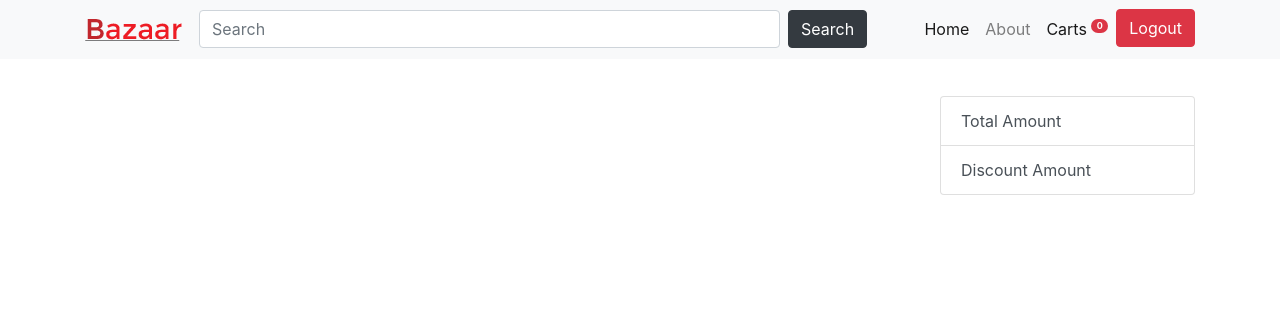
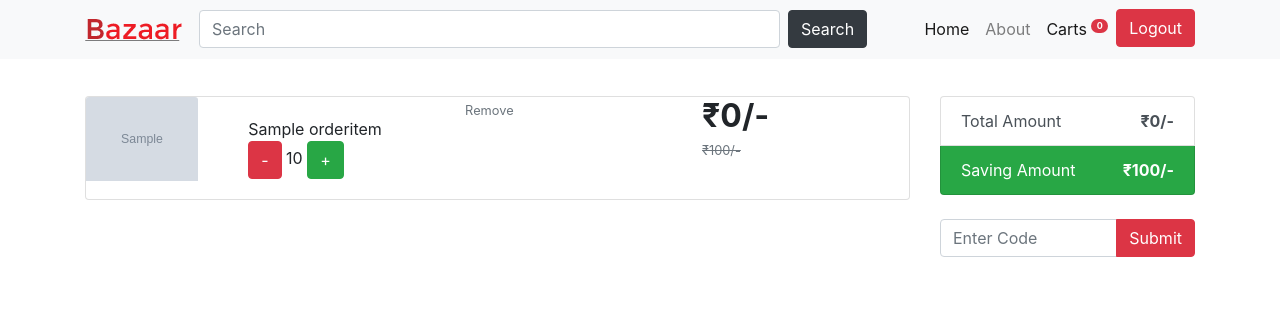
Before and after one commit to sadique-cws/bazaar_ci, a CodeIgniter app: page /database/user/cart in a window 1280 px wide. Shown: the top 319 px of the page. Run offline with CodeIgniter, Linux system fonts and the light colour scheme; the visitor is signed in with stand-in values (Sample User, id 1); tables that the repository leaves empty or names only in its code hold one stand-in row (values such as "Sample post"); grey boxes marked "Sample" are stand-in pictures; data that the repository does not hold is empty.

Commit message:
cart work

```diff
--- a/application/controllers/User.php
+++ b/application/controllers/User.php
@@ -14,7 +14,7 @@ class User extends CI_Controller{
         $user = $this->db->where('contact',$log)->get('account')->row();
 
         $order = $this->db->get_where('orders',['user_id'=>$user->id,'ordered'=>false])->row();
-        $data['orderitem'] = $this->db->get_where('orderitem',['order_id'=>$order->order_id])->result();
+        $data['orderitem'] = $this->db->select("*")->from('orderitem')->join('items','orderitem.item_id=items.id')->get()->result();
 
         $this->load->view('public/header');
         $this->load->view('public/cart',$data);
@@ -51,7 +51,7 @@ class User extends CI_Controller{
                     $orderitem = $this->db->insert("orderitem",["ordered"=>false,"user_id"=>$user->id,"order_id"=>$last_id,'item_id'=>$item_id]);
 
                 }
-               // redirect("user/cart");
+               redirect("user/cart");
             }
         }
     }
--- a/application/views/public/cart.php
+++ b/application/views/public/cart.php
@@ -2,20 +2,53 @@
     <div class="row">
 
         <div class="col-lg-9">
-        <?php foreach($orderitem as $oi): ?>
-            <div class="card">
-                <div class="card-body">
-                    <?= $oi->id;?>
+        <?php
+        $total = 0;
+        $price = 0;
+        foreach($orderitem as $oi): ?>
+            <div class="card mb-2">
+            <div class="row">
+                <div class="col-lg-2">
+                    <img src="<?= base_url('assets/'. $oi->image);?>" alt="" class="card-img-top">
                 </div>
+                <div class="col">
+                    <div class="card-body">
+                        <?= $oi->title;?>
+
+                        <div class="div">
+                            <a href="" class="btn btn-danger">-</a>
+                            <span><?= $oi->qty;?></span>
+                            <a href="<?= base_url('user/addToCart/'. $oi->id);?>" class="btn btn-success">+</a>
+                        </div>
+                    </div>
+                </div>
+                <div class="col">
+                    <a href="" class="text-muted text-decoration-none my-auto small">Remove</a>
+                </div>
+                <div class="col">
+                    <h2 class="font-weight-bold">₹<?= $amount = $oi->discount_price * $oi->qty; $total+=$amount;?>/-</h2>
+                    <h6 class="small text-muted"><del>₹<?= $p = $oi->price * $oi->qty; $price += $p?>/-</del></h6>
+                </div>
+            </div>
+
             </div>
         <?php endforeach;?>
         </div>
 
         <div class="col">
             <ul class="list-group">
-                <li class="list-group-item list-group-item-action">Total Amount</li>
-                <li class="list-group-item list-group-item-action">Discount Amount</li>
+                <li class="list-group-item list-group-item-action">Total Amount <span class="float-right font-weight-bolder">₹<?= $total;?>/-</span></li>
+                <li class="list-group-item list-group-item-action bg-success text-white">Saving Amount <span class="float-right font-weight-bolder">₹<?= $price - $total;?>/-</span></li>
             </ul>
+
+            <form action="" class="mt-4">
+                <div class="input-group">
+                    <input type="text" class="form-control" placeholder="Enter Code">
+                <span class="input-group-append">
+                    <input type="submit" class="btn btn-danger">
+                </span>
+                </div>
+            </form>
         </div>
     </div>
 </div>
```
